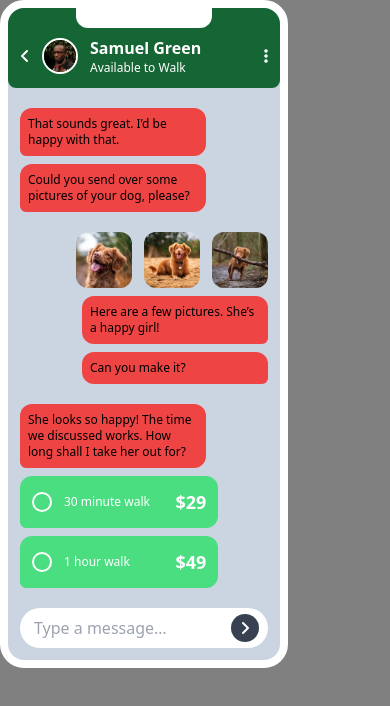
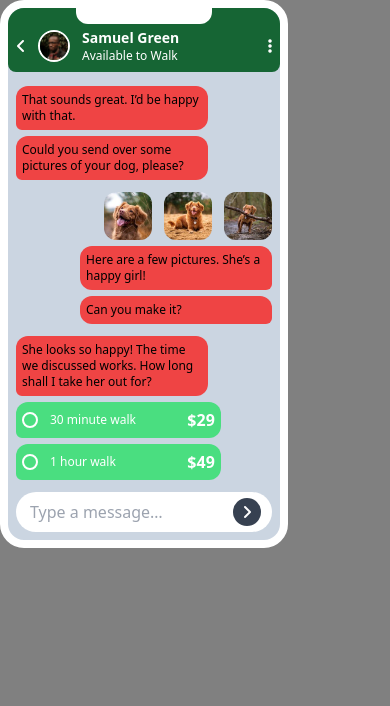
Before and after one commit to adetoye-dev/chat-illustration-app, a React (Vite) app: page / in a window 390 px wide. Shown: the top 706 px of the page. Built offline with nearby package versions, Linux system fonts and the light colour scheme.

Commit message:
General refactoring to reduce smartphone ui size

```diff
--- a/src/components/MessageIn.jsx
+++ b/src/components/MessageIn.jsx
@@ -1,7 +1,7 @@
 const MessageIn = ({ text, customStyle }) => {
   return (
     <div
-      className={`bg-red-500 my-2 rounded-xl p-2 rounded-bl-md text-xs w-3/4 ${customStyle}`}
+      className={`bg-red-500 my-1.5 rounded-xl p-1.5 rounded-bl-md text-xs w-3/4 ${customStyle}`}
     >
       {text}
     </div>
--- a/src/components/MessageOut.jsx
+++ b/src/components/MessageOut.jsx
@@ -1,6 +1,6 @@
 const MessageOut = ({ text }) => {
   return (
-    <div className="bg-red-500 my-2 rounded-xl p-2 rounded-br-md text-xs w-3/4 relative left-1/4">
+    <div className="bg-red-500 my-1.5 rounded-xl p-1.5 rounded-br-md text-xs w-3/4 relative left-1/4">
       {text}
     </div>
   );
--- a/src/components/PictureMessage.jsx
+++ b/src/components/PictureMessage.jsx
@@ -1,15 +1,17 @@
+const Picture = ({ url }) => {
+  return (
+    <div className="picture w-12 rounded-xl overflow-hidden aspect-square">
+      <img src={`/images/${url}`} alt="picture message" />
+    </div>
+  );
+};
+
 const PictureMessage = () => {
   return (
-    <div className="flex gap-3 justify-end mt-5">
-      <div className="picture w-14 rounded-xl overflow-hidden aspect-square">
-        <img src="/images/dog-image-1.jpg" alt="picture message" />
-      </div>
-      <div className="picture w-14 rounded-xl overflow-hidden aspect-square">
-        <img src="/images/dog-image-2.jpg" alt="picture message" />
-      </div>
-      <div className="picture w-14 rounded-xl overflow-hidden aspect-square">
-        <img src="/images/dog-image-3.jpg" alt="picture message" />
-      </div>
+    <div className="flex gap-3 justify-end mt-3">
+      <Picture url="dog-image-1.jpg" />
+      <Picture url="dog-image-2.jpg" />
+      <Picture url="dog-image-3.jpg" />
     </div>
   );
 };
--- a/src/components/PricingTag.jsx
+++ b/src/components/PricingTag.jsx
@@ -1,9 +1,9 @@
 const PricingTag = ({ duration, price }) => {
   return (
-    <div className="w-4/5 p-3 rounded-xl rounded-bl-md flex gap-3 bg-green-400 items-center text-white my-2">
-      <div className="btn w-5 aspect-square border-white border-2 rounded-full"></div>
+    <div className="w-4/5 p-1.5 rounded-xl rounded-bl-md flex gap-3 bg-green-400 items-center text-white my-1.5">
+      <div className="btn w-4 aspect-square border-white border-2 rounded-full"></div>
       <p className="text-xs">{duration}</p>
-      <h2 className="font-bold text-lg ml-auto">${price}</h2>
+      <h2 className="font-bold text-md ml-auto">${price}</h2>
     </div>
   );
 };
--- a/src/components/SmartphoneUi.jsx
+++ b/src/components/SmartphoneUi.jsx
@@ -7,17 +7,17 @@ import TypeMessage from "./TypeMessage";
 const SmartphoneUi = () => {
   return (
     <div className="relative w-72 h-auto rounded-3xl border-8 border-white bg-slate-300 overflow-hidden">
-      <div className="phone-top absolute w-2/4 mx-auto h-6 bg-white -top-1 object-center left-1/4 rounded-b-xl"></div>
-      <div className="chat-header flex bg-green-800 h-20 p-3 items-end rounded-b-lg">
+      <div className="phone-top absolute w-2/4 mx-auto h-5 bg-white -top-1 object-center left-1/4 rounded-b-xl"></div>
+      <div className="chat-header flex bg-green-800 h-16 p-2 items-end rounded-b-lg">
         <div className="header-content flex gap-3 items-center grow">
           <div className="arrow-back-btn">
             <i className="fas fa-angle-left text-white"></i>
           </div>
-          <div className="user-img w-9 h-9 rounded-full overflow-hidden border-2 border-white">
+          <div className="user-img w-8 h-8 rounded-full overflow-hidden border-2 border-white">
             <img src="/images/avatar.jpg" alt="user-img" />
           </div>
           <div className="user-data">
-            <h2 className="font-bold text-white">Samuel Green</h2>
+            <h2 className="font-bold text-white text-sm">Samuel Green</h2>
             <p className="text-xs text-white">Available to Walk</p>
           </div>
           <div className="menu-btn ml-auto">
@@ -25,7 +25,7 @@ const SmartphoneUi = () => {
           </div>
         </div>
       </div>
-      <div className="chats p-3">
+      <div className="chats p-2">
         <MessageIn text="That sounds great. I’d be happy with that." />
         <MessageIn text="Could you send over some pictures of your dog, please?" />
         <PictureMessage />
@@ -33,7 +33,7 @@ const SmartphoneUi = () => {
         <MessageOut text="Can you make it?" />
         <MessageIn
           text="She looks so happy! The time we discussed works. How long shall I take her out for?"
-          customStyle="mt-5"
+          customStyle="mt-3"
         />
         <PricingTag duration="30 minute walk" price="29" />
         <PricingTag duration="1 hour walk" price="49" />
--- a/src/components/TypeMessage.jsx
+++ b/src/components/TypeMessage.jsx
@@ -1,6 +1,6 @@
 const TypeMessage = () => {
   return (
-    <div className="flex p-1.5 rounded-full mt-5 gap-5 bg-white items-center">
+    <div className="flex p-1.5 rounded-full mt-3 gap-5 bg-white items-center">
       <input type="text" placeholder="Type a message…" className="ml-2 w-3/4" />
       <div className="send-btn p-1 w-7 rounded-full text-white aspect-square bg-gray-700 flex">
         <i className="fa-solid fa-angle-right m-auto"></i>
```
